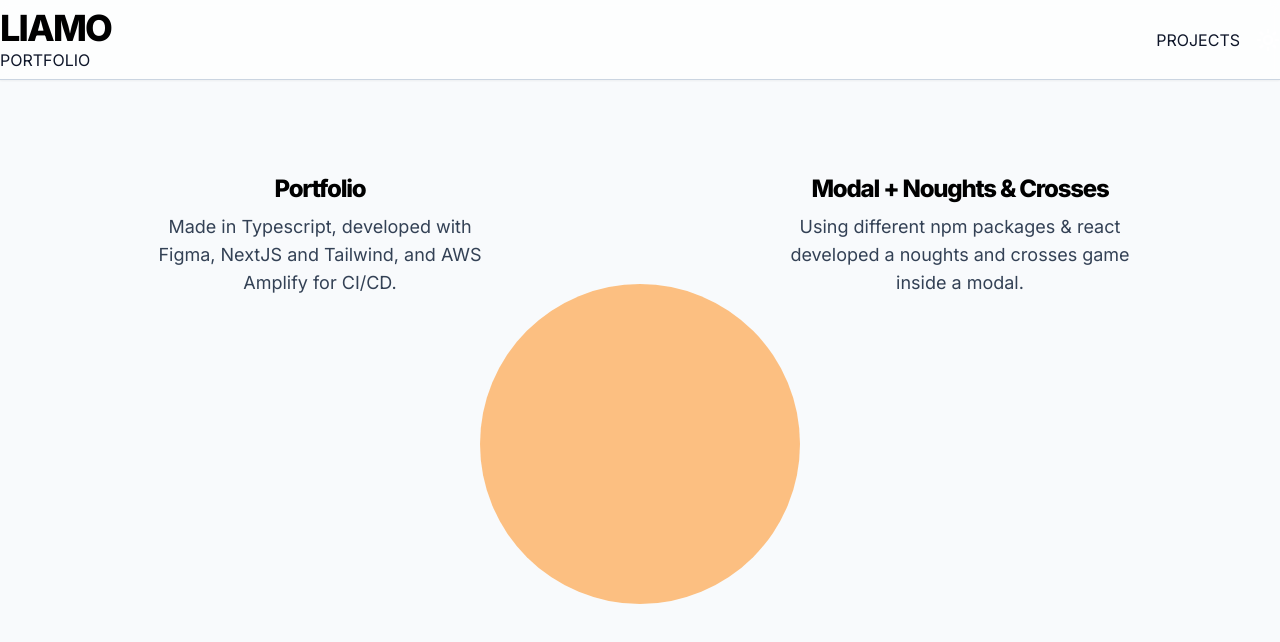
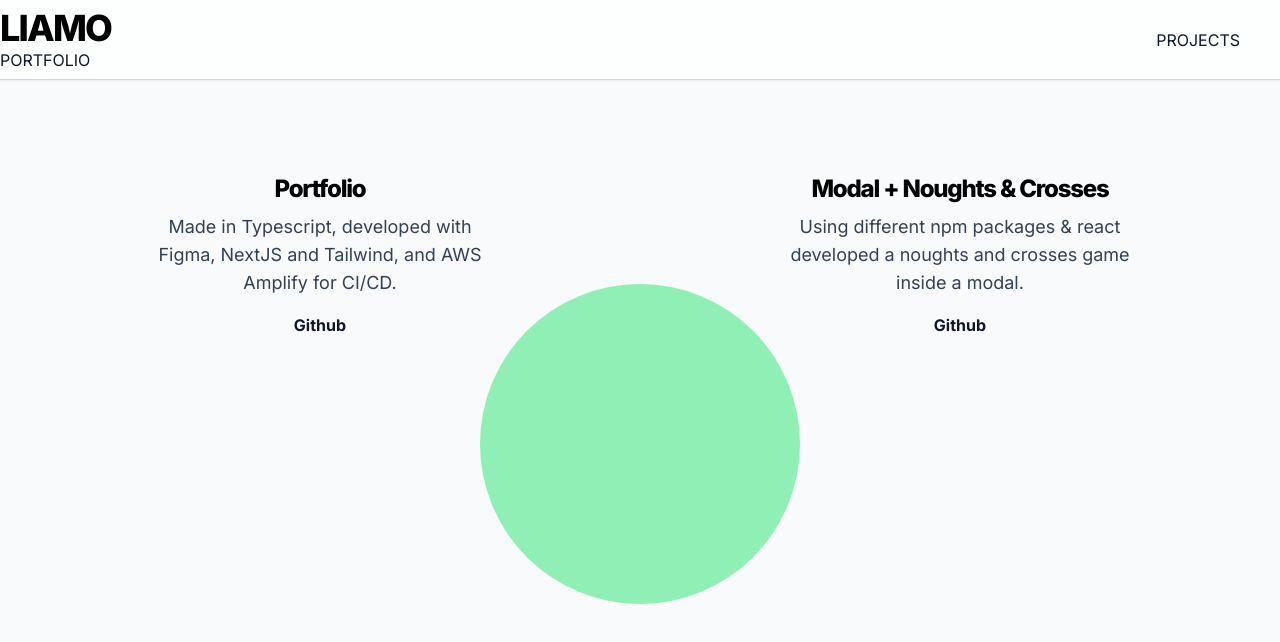
Before and after one commit to liamasis/testfolio, a Next.js app: page /projects in a window 1280 px wide. Shown: the top 642 px of the page. Built offline with nearby package versions, Linux system fonts and the light colour scheme.

Commit message:
fixed color transition

```diff
--- a/src/app/projects/page.tsx
+++ b/src/app/projects/page.tsx
@@ -27,11 +27,11 @@ export default function Projects() {
   return (
     <main className=' xl:h-[calc(100vh-5rem)] flex items-center justify-center'>
         {/* The circle */}
-          <div className={`bg-orange-300 mt-2 xxl:mt-0 dark:bg-orange-600 rounded-full inline-flex aspect-square md:w-1/8 lg:w-2/6 xl:w-1/4 absolute w-72 opacity-90 transition-colors duration-500 ${isLoading ? 'bg-orange-300 dark:bg-orange-600' : 'bg-green-300 dark:bg-green-600'}`}></div>
+        <div className={`mt-2 xxl:mt-0 rounded-full inline-flex aspect-square md:w-1/8 lg:w-2/6 xl:w-1/4 absolute w-72 opacity-90 transition-colors duration-500 ${isLoading ? 'bg-orange-300 dark:bg-orange-600' : 'bg-green-300 dark:bg-green-600'}`}></div>
         <div className="h-full w-full grid grid-cols-1 xl:grid-cols-2 grid-rows-2 z-50">
 
-          <FadeSection heading={'Portfolio'} paragraph={`Made in Typescript, developed with Figma, NextJS and Tailwind, and AWS Amplify for CI/CD.`} delayTime={900} />
-          <FadeSection heading={'Modal + Noughts & Crosses'} paragraph={'Using different npm packages & react developed a noughts and crosses game inside a modal.'} delayTime={1000} />
+          <FadeSection heading={'Portfolio'} paragraph={`Made in Typescript, developed with Figma, NextJS and Tailwind, and AWS Amplify for CI/CD.`} delayTime={900} link={"https://github.com/liamasis/testfolio"} linkName={"Github"} />
+          <FadeSection heading={'Modal + Noughts & Crosses'} paragraph={'Using different npm packages & react developed a noughts and crosses game inside a modal.'} delayTime={1000} link={"https://github.com/liamasis/typescript-tiktak"} linkName={"Github"}/>
 
         </div>
     </main>
--- a/src/components/FadeSection.tsx
+++ b/src/components/FadeSection.tsx
@@ -5,14 +5,18 @@ import { FC } from 'react'
 import LargeHeading from '@/components/ui/LargeHeading';
 import { useEffect, useState } from 'react';
 import Paragraph from '@/components/ui/Paragraph';
+import Link from 'next/link'
+
 
 interface FadeSectionProps {
     heading: string;
     paragraph: string;
     delayTime: number;
+    link: string;
+    linkName: string;
 }
 
-const FadeSection: FC<FadeSectionProps> = ({ heading, paragraph, delayTime }) => {
+const FadeSection: FC<FadeSectionProps> = ({ heading, paragraph, delayTime, link, linkName }) => {
 
     const [isLoading, setIsLoading] = useState(true);
 
@@ -29,6 +33,8 @@ const FadeSection: FC<FadeSectionProps> = ({ heading, paragraph, delayTime }) =>
         <div className={`w-96 h-48 p-2 transition-opacity duration-1000 ${isLoading ? 'opacity-0' : 'opacity-100'} inline-block border border-transparent hover:outline-solid dark:shadow-stone-500 hover:shadow-lg hover:outline-4 rounded-lg`}>
             <LargeHeading size={'sm'} className='text-center'>{heading} </LargeHeading>
             <Paragraph className='p-2'>{paragraph}</Paragraph>
+            <div className="w-full flex justify-center items-center font-bold"><Link href={link}>{linkName}</Link>
+            </div>
         </div>
     </div>);
 }
```
